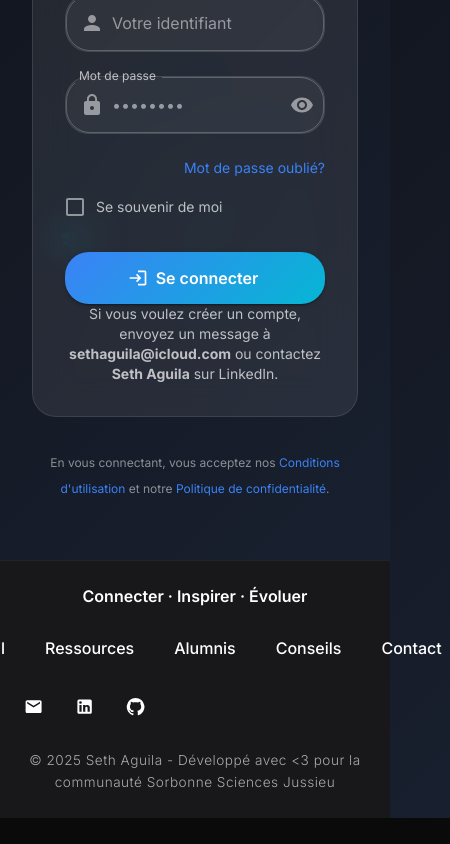
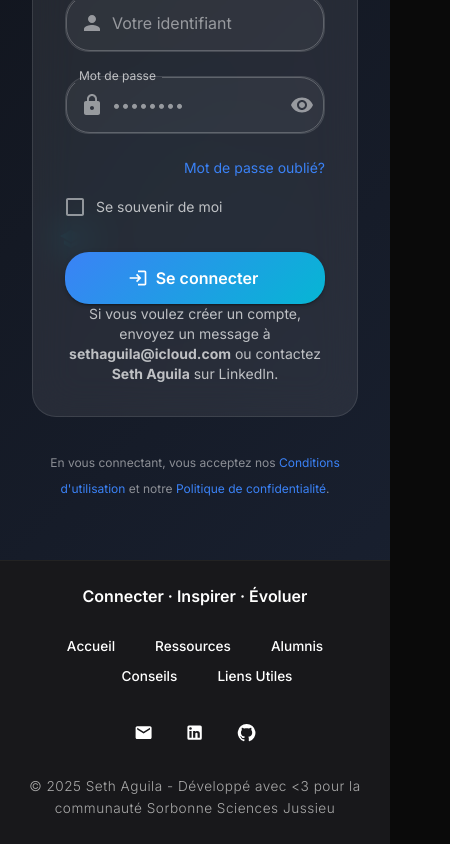
Before and after one commit to userdigitaldevil/SorboNexus, a React (Vite) app: page /connexion in a window 390 px wide. Shown: the part 388-1232 px from the top of the page, 450 px wide, since content can reach past the window. Before the commit the page ends 1206 px from the top, so only its background shows below. Built offline with nearby package versions, Linux system fonts and the light colour scheme.

Commit message:
fix(footer): mobile font size smaller, icons centered, add Liens Utiles, remove Contact link

```diff
--- a/src/components/Footer.jsx
+++ b/src/components/Footer.jsx
@@ -53,17 +53,24 @@ export default function Footer() {
 
           {/* Navigation Links */}
           <Stack
-            direction="row"
+            direction={{ xs: "row", md: "row" }}
             spacing={3}
             alignItems="center"
             justifyContent="center"
-            sx={{ flexGrow: 1 }}
+            sx={{
+              flexGrow: 1,
+              flexWrap: { xs: "wrap", md: "nowrap" },
+              width: "100%",
+              maxWidth: "100vw",
+              overflowX: "auto",
+            }}
           >
             {[
               { label: "Accueil", path: "/" },
               { label: "Ressources", path: "/ressources" },
               { label: "Alumnis", path: "/alumnis" },
               { label: "Conseils", path: "/conseils" },
+              { label: "Liens Utiles", path: "/liens-utiles" },
             ].map((item) => (
               <Box
                 key={item.label}
@@ -72,7 +79,7 @@ export default function Footer() {
                   cursor: "pointer",
                   color: "#fff",
                   fontWeight: 500,
-                  fontSize: { xs: "1rem", md: "1.05rem" },
+                  fontSize: { xs: "0.85rem", md: "1.05rem" },
                   transition: "all 0.2s",
                   borderRadius: 1,
                   px: 1,
@@ -88,31 +95,6 @@ export default function Footer() {
                 {item.label}
               </Box>
             ))}
-            <a
-              href="mailto:sethaguila@icloud.com"
-              style={{ textDecoration: "none" }}
-            >
-              <Box
-                sx={{
-                  cursor: "pointer",
-                  color: "#fff",
-                  fontWeight: 500,
-                  fontSize: { xs: "1rem", md: "1.05rem" },
-                  transition: "all 0.2s",
-                  borderRadius: 1,
-                  px: 1,
-                  py: 0.5,
-                  textAlign: "center",
-                  "&:hover": {
-                    color: "#3b82f6",
-                    background: "rgba(59,130,246,0.08)",
-                    transform: "translateY(-2px)",
-                  },
-                }}
-              >
-                Contact
-              </Box>
-            </a>
           </Stack>
 
           {/* Social Links */}
@@ -123,7 +105,11 @@ export default function Footer() {
             justifyContent="center"
             sx={{
               width: { xs: "100%", md: 240 },
-              justifyContent: { md: "flex-end" },
+              justifyContent: { xs: "center", md: "flex-end" },
+              flexWrap: "wrap",
+              maxWidth: "100vw",
+              overflowX: "auto",
+              mt: { xs: 2, md: 0 },
             }}
           >
             <a
```
